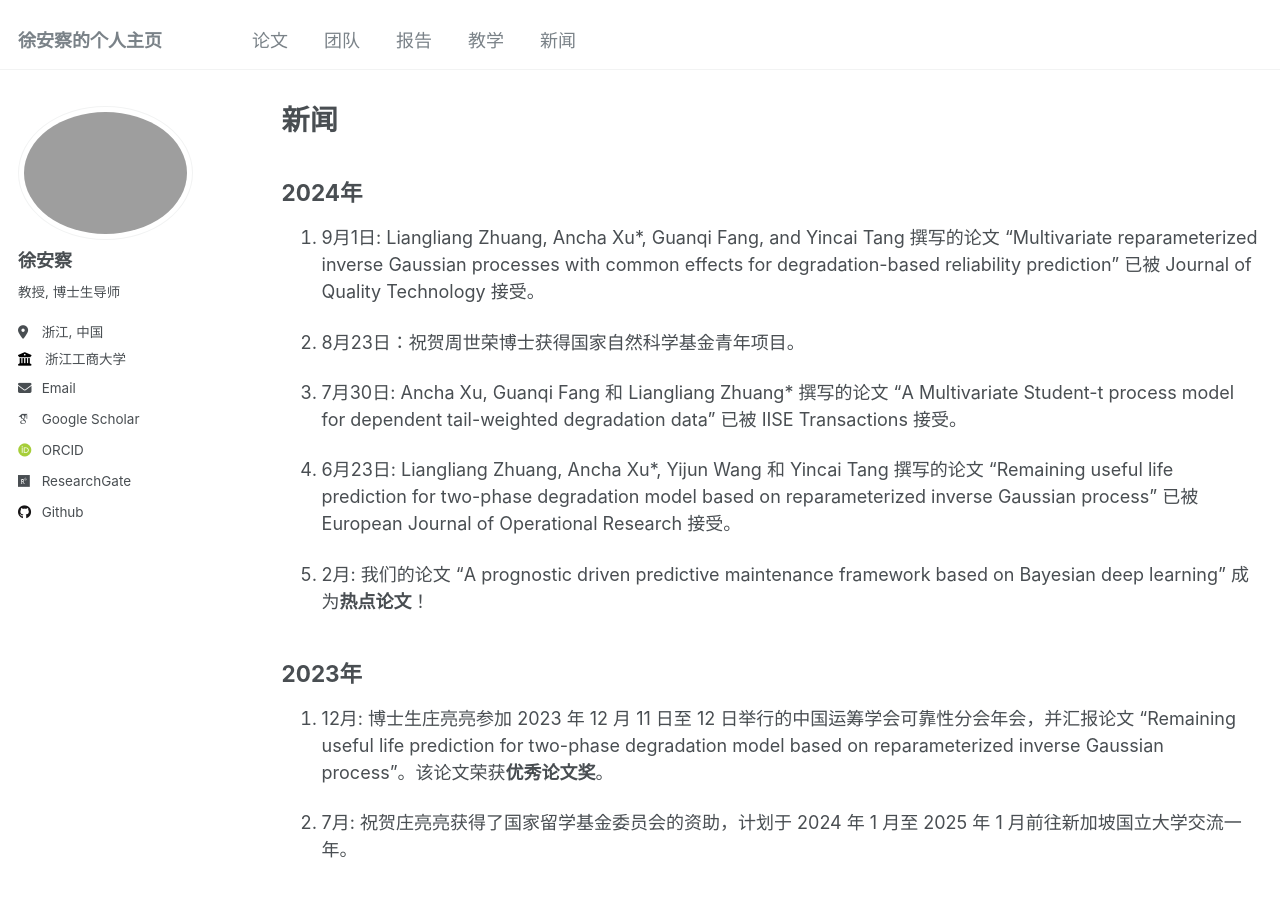
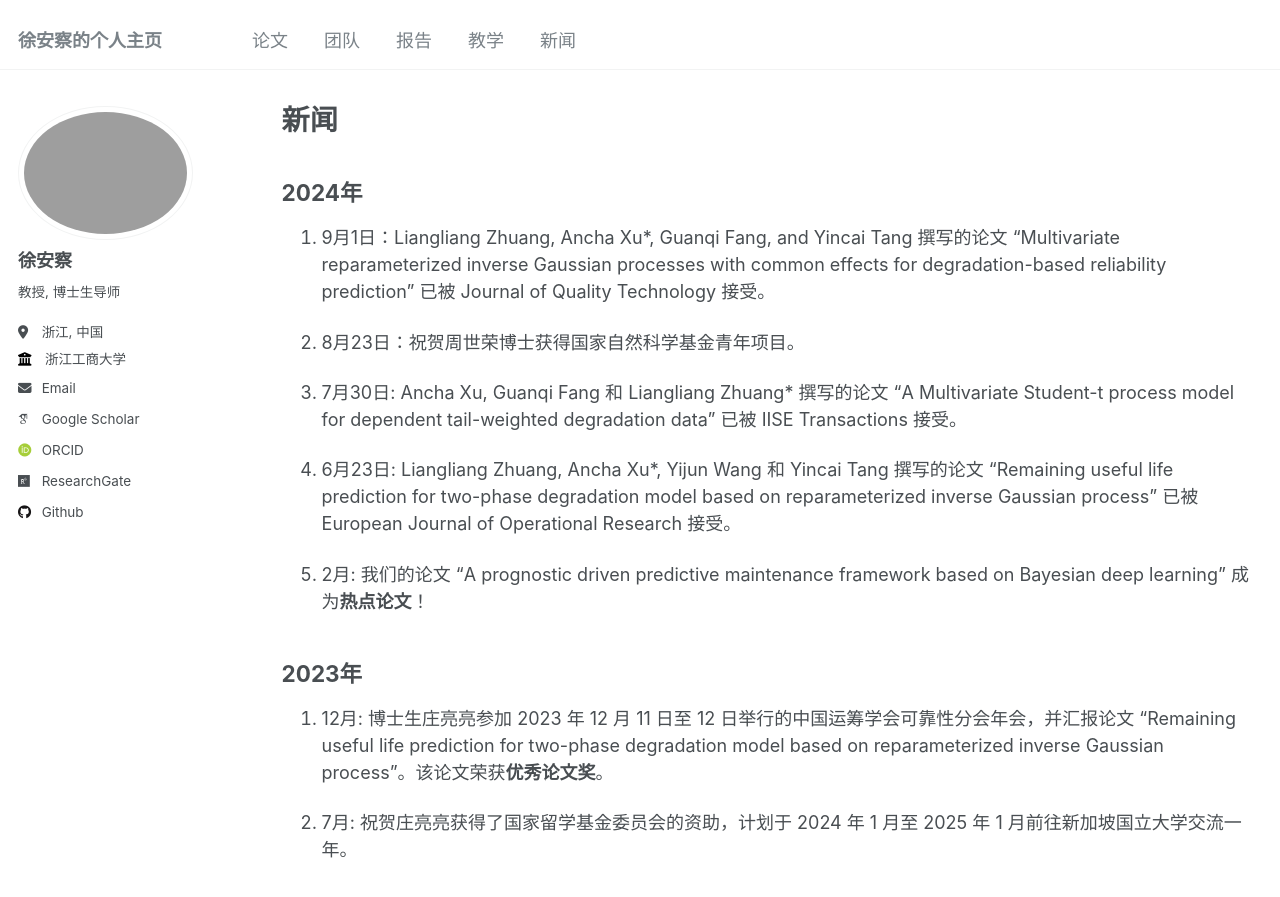
Before and after one commit to XU-ANCHA/XU-ANCHA.github.io, a Jekyll site: the page built from _pages/year-archive.md, in a window 1280 px wide and 900 px high. Shown: the top 897 px of the window. Built offline with Jekyll 4.4.1, drawn with Linux system fonts in a browser that asks for light colours; some web fonts are replaced.

```diff
--- a/_pages/year-archive.md
+++ b/_pages/year-archive.md
@@ -7,7 +7,7 @@ author_profile: true
 
 ## 2024年
 
-1. 9月1日: Liangliang Zhuang, Ancha Xu\*, Guanqi Fang, and Yincai Tang 撰写的论文 “Multivariate reparameterized inverse Gaussian processes with common effects for degradation-based reliability prediction” 已被 Journal of Quality Technology 接受。
+1. 9月1日：Liangliang Zhuang, Ancha Xu\*, Guanqi Fang, and Yincai Tang 撰写的论文 “Multivariate reparameterized inverse Gaussian processes with common effects for degradation-based reliability prediction” 已被 Journal of Quality Technology 接受。
 
 1. 8月23日：祝贺周世荣博士获得国家自然科学基金青年项目。
 
```
